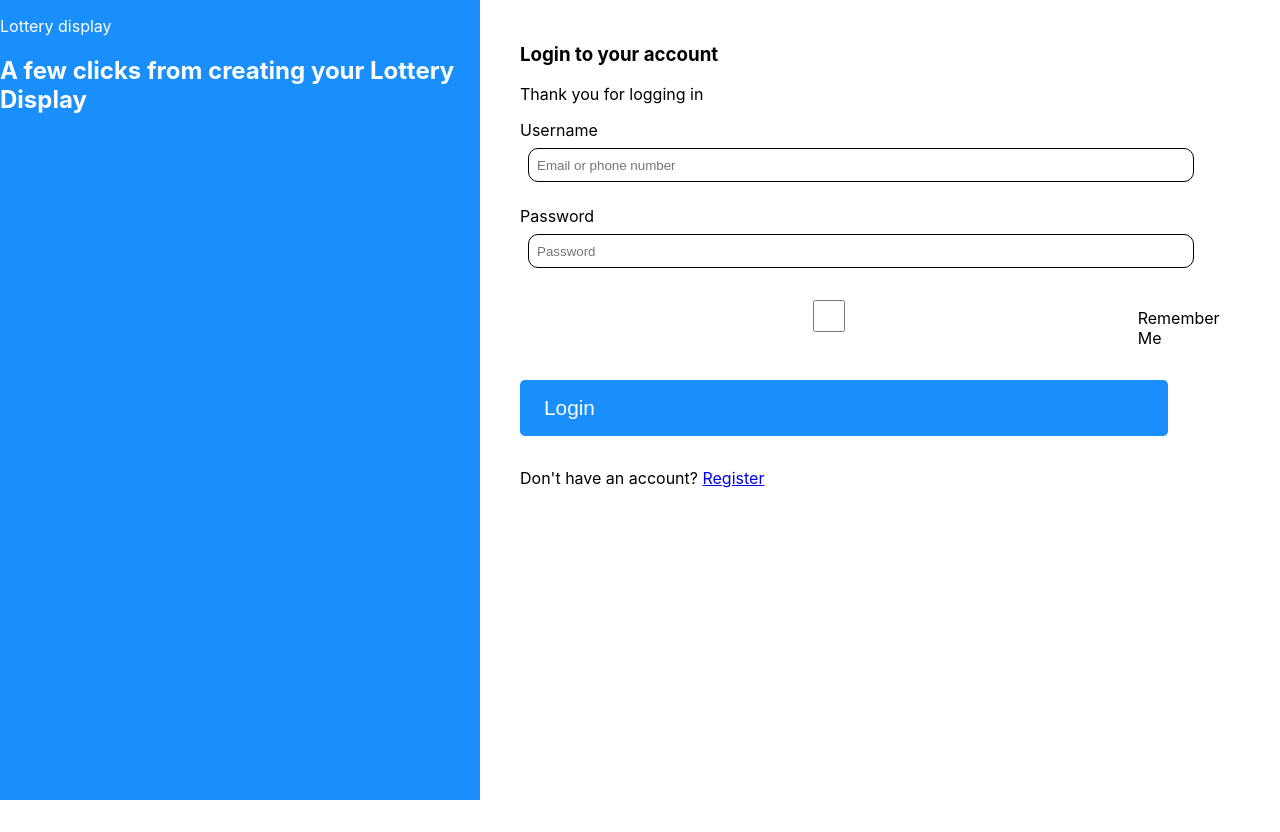
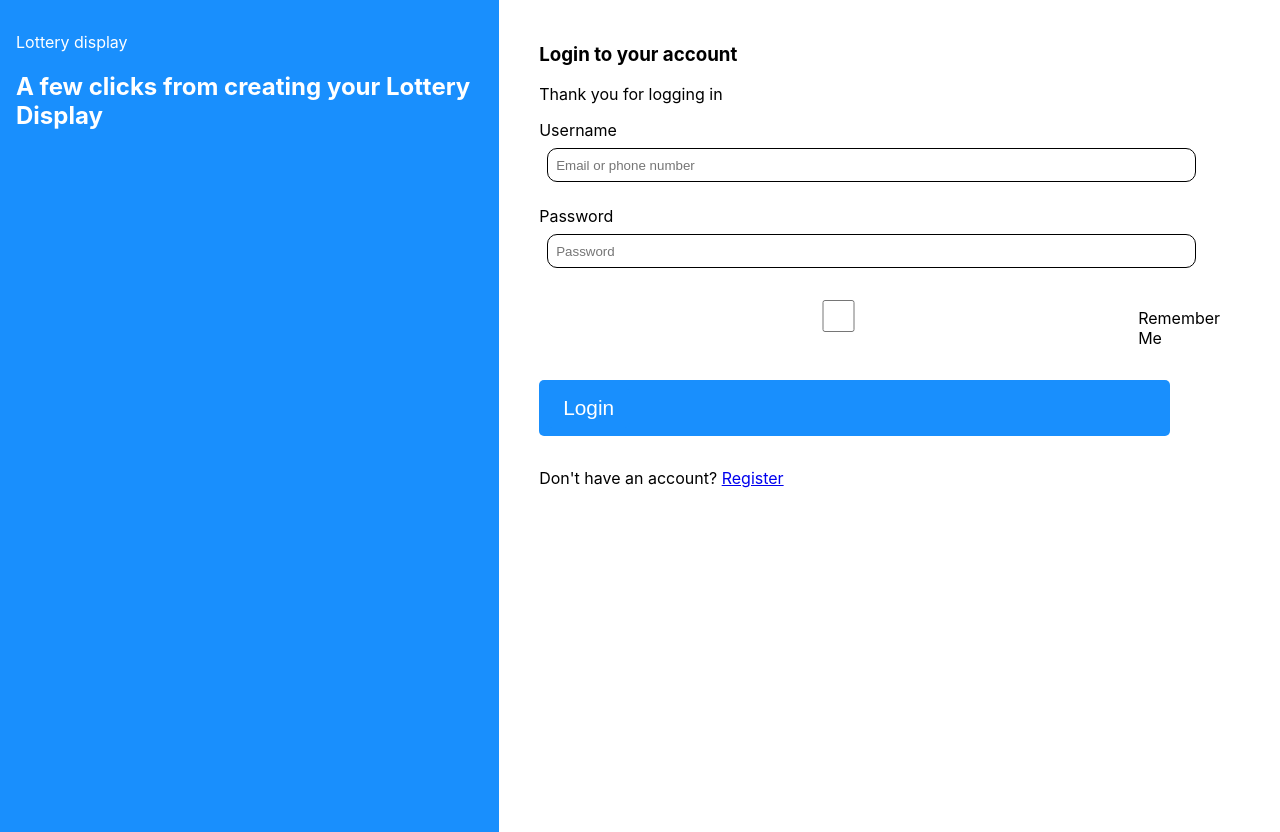
Before and after one commit to Fiewor/tech-semester, a React (Create React App) app: page /login in a window 1280 px wide. Before the commit the page ends 800 px from the top, so only its background shows below. Built offline with nearby package versions, Linux system fonts and the light colour scheme.

Commit message:
improve register and login UI

```diff
--- a/src/Login.css
+++ b/src/Login.css
@@ -10,6 +10,7 @@
   height: 100vh;
   background: rgb(25, 143, 253);
   color: white;
+  padding: 1rem;
 }
 
 .other-part {
--- a/src/Register.css
+++ b/src/Register.css
@@ -8,6 +8,7 @@
   height: 100vh;
   background: rgb(25, 143, 253);
   color: white;
+  padding: 1rem;
 }
 
 .other-part {
```
